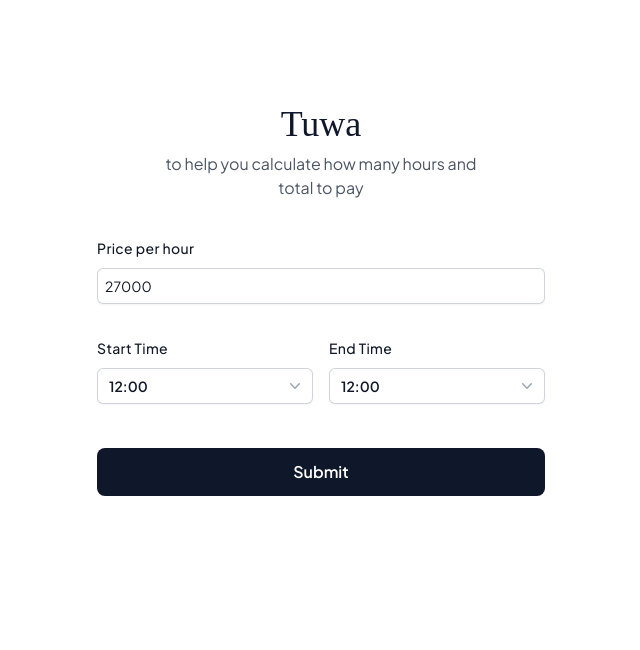
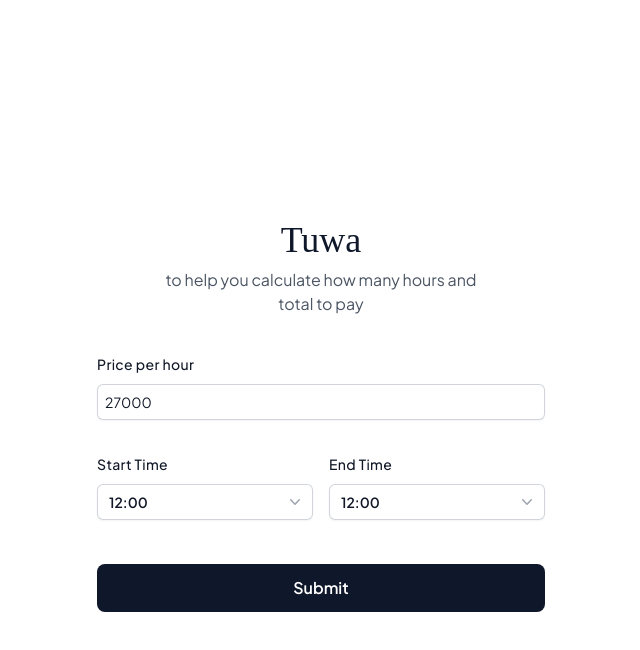
Before and after one commit to CandraJengger/tuwa, a Svelte app: page / in a window 1280 px wide. Shown: the top 650 px of the page, without its empty margins (319-959 px from the left). Built offline with nearby package versions, Linux system fonts and the light colour scheme; a web font is replaced by a local one.

Commit message:
fix: Styles

```diff
--- a/src/components/Layout.svelte
+++ b/src/components/Layout.svelte
@@ -1,7 +1,7 @@
 <main
-  class="flex h-screen w-screen items-center justify-center bg-white px-4 dark:bg-slate-900"
+  class="flex h-screen w-screen items-start justify-center bg-white px-4 pt-[32px] dark:bg-slate-900 md:items-center"
 >
-  <section class="mx-auto w-full max-w-md -translate-y-[100px]">
+  <section class="mx-auto w-full max-w-md">
     <slot />
   </section>
 </main>
```
